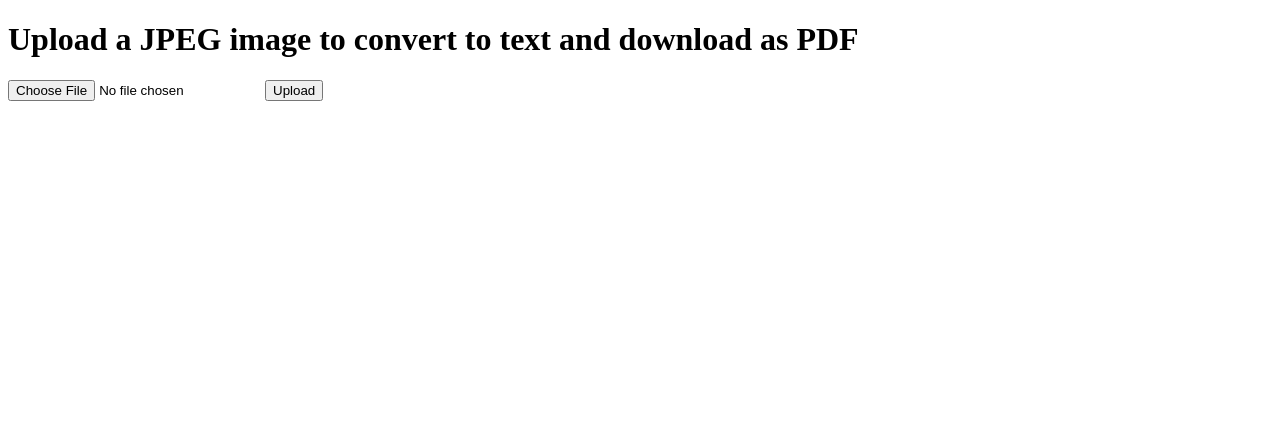
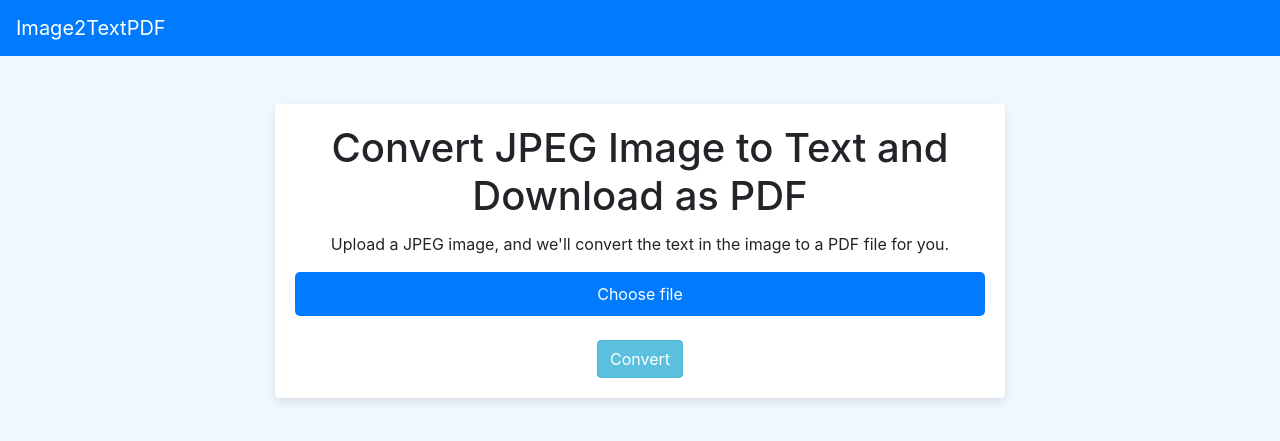
Before and after one commit to NikosDouras/Azure_ImageToText, a Flask app: page / in a window 1280 px wide. Shown: the top 441 px of the page. Run offline with Flask 3, Linux system fonts and the light colour scheme; some libraries are stand-ins or nearby versions.

Commit message:
Ready. 2 html pages working great

```diff
--- a/main.py
+++ b/main.py
@@ -1,6 +1,6 @@
 #main.py
-from flask import Flask, request, render_template, send_file
-import os, logging
+from flask import Flask, request, render_template, send_file, redirect, url_for
+import os
 from werkzeug.utils import secure_filename
 from PIL import Image
 from utilities import optimize_image, create_pdf, extract_text_from_image
@@ -8,8 +8,7 @@ from utilities import optimize_image, create_pdf, extract_text_from_image
 app = Flask(__name__)
 app.config['UPLOAD_FOLDER'] = 'uploads/'
 os.makedirs(app.config['UPLOAD_FOLDER'], exist_ok=True)
-logging.basicConfig(level=logging.INFO)
-logger = logging.getLogger(__name__)
+
 
 @app.route('/')
 def index():
@@ -19,27 +18,24 @@ def index():
 @app.route('/upload', methods=['POST'])
 def upload_file():
     if 'file' not in request.files:
-        logger.error("No file part in request")
         return "No file part"
 
     file = request.files['file']
     if file.filename == '':
-        logger.error("No selected file")
         return "No selected file"
+    file_content = file.read()
+    content_length = len(file_content)
 
     try:
-        file_content = file.read()
-        content_length = len(file_content)
-
         image = Image.open(file)
         width, height = image.size
     except IOError:
-        logger.error("Invalid image file")
         return "Invalid image file"
 
     file.seek(0)
 
-    if file and file.filename.lower().endswith('.jpg'):
+    # Allow both .jpg and .jpeg file types
+    if file and file.filename.lower().endswith(('.jpg', '.jpeg')):
         filename = secure_filename(file.filename)
         filepath = os.path.join(app.config['UPLOAD_FOLDER'], filename)
         file.save(filepath)
@@ -47,14 +43,13 @@ def upload_file():
         if (content_length > 4 * 1024 * 1024) or width <= 50 or height <= 50 or width >= 4200 or height >= 4200:
             optimized_filepath = os.path.join(app.config['UPLOAD_FOLDER'], f"optimized_{filename}")
             optimize_image(filepath, optimized_filepath)
-            return process_file(optimized_filepath)
+            pdf_path = process_file(optimized_filepath)
         else:
-            return process_file(filepath)
+            pdf_path = process_file(filepath)
 
-    logger.error("Invalid file type")
+        return redirect(url_for('thank_you', pdf_path=pdf_path))
+
     return "Invalid file type"
-
-
 
 
 
@@ -65,9 +60,18 @@ def process_file(filepath):
     pdf_path = os.path.join(app.config['UPLOAD_FOLDER'], f"{os.path.splitext(os.path.basename(filepath))[0]}.pdf")
     create_pdf(text, pdf_path)
 
-    return send_file(pdf_path, as_attachment=True)
+    return pdf_path
 
 
+@app.route('/thankyou')
+def thank_you():
+    pdf_path = request.args.get('pdf_path', '')
+    return render_template('thankyou.html', pdf_path=pdf_path)
+
+
+@app.route('/download/<path:pdf_path>')
+def download_file(pdf_path):
+    return send_file(pdf_path, as_attachment=True)
 
 
 if __name__ == '__main__':
--- a/templates/index.html
+++ b/templates/index.html
@@ -1,14 +1,91 @@
+<!--index.html-->
 <!doctype html>
 <html lang="en">
 <head>
     <meta charset="utf-8">
     <title>Image to Text PDF Converter</title>
+    <link rel="stylesheet" href="https://stackpath.bootstrapcdn.com/bootstrap/4.5.2/css/bootstrap.min.css">
+    <style>
+        body {
+            background-color: #f0f8ff;
+        }
+        .navbar {
+            background-color: #007bff;
+        }
+        .navbar-brand, .nav-link {
+            color: #fff !important;
+        }
+        .card {
+            border: none;
+            box-shadow: 0 4px 8px rgba(0,0,0,0.1);
+        }
+        .btn-primary {
+            background-color: #5bc0de; /* Lighter blue */
+            border-color: #46b8da; /* Lighter blue border */
+        }
+        .btn-primary:hover {
+            background-color: #31b0d5; /* Slightly darker blue on hover */
+            border-color: #269abc; /* Slightly darker blue border on hover */
+        }
+        .file-input-container {
+            position: relative;
+            display: inline-block;
+            width: 100%;
+        }
+        .file-input-container input[type="file"] {
+            position: absolute;
+            width: 100%;
+            height: 100%;
+            top: 0;
+            left: 0;
+            opacity: 0;
+            cursor: pointer;
+        }
+        .file-input-label {
+            display: inline-block;
+            width: 100%;
+            padding: 10px 15px;
+            background-color: #007bff;
+            color: #fff;
+            text-align: center;
+            border-radius: 5px;
+            cursor: pointer;
+        }
+        .file-input-label:hover {
+            background-color: #0056b3;
+        }
+    </style>
 </head>
 <body>
-    <h1>Upload a JPEG image to convert to text and download as PDF</h1>
-    <form action="/upload" method="post" enctype="multipart/form-data">
-        <input type="file" name="file" accept=".jpg">
-        <input type="submit" value="Upload">
-    </form>
+    <nav class="navbar navbar-expand-lg">
+        <a class="navbar-brand" href="#">Image2TextPDF</a>
+    </nav>
+    <div class="container mt-5">
+        <div class="row">
+            <div class="col-md-8 offset-md-2">
+                <div class="card">
+                    <div class="card-body">
+                        <h1 class="card-title text-center">Convert JPEG Image to Text and Download as PDF</h1>
+                        <p class="card-text text-center">Upload a JPEG image, and we'll convert the text in the image to a PDF file for you.</p>
+                        <form action="/upload" method="post" enctype="multipart/form-data" class="text-center">
+                            <div class="form-group">
+                                <div class="file-input-container">
+                                    <label for="fileInput" class="file-input-label">Choose file</label>
+                                    <input type="file" id="fileInput" name="file" accept=".jpg, .jpeg">
+                                </div>
+                            </div>
+                            <button type="submit" class="btn btn-primary">Convert</button>
+                        </form>
+                    </div>
+                </div>
+            </div>
+        </div>
+    </div>
+    <script>
+        document.querySelector('#fileInput').addEventListener('change', function() {
+            var fileName = this.files[0].name;
+            document.querySelector('.file-input-label').textContent = fileName;
+        });
+    </script>
 </body>
 </html>
```
Also changed, not shown: templates/thankyou.html (added, +52 -0 lines), 1 other file.
